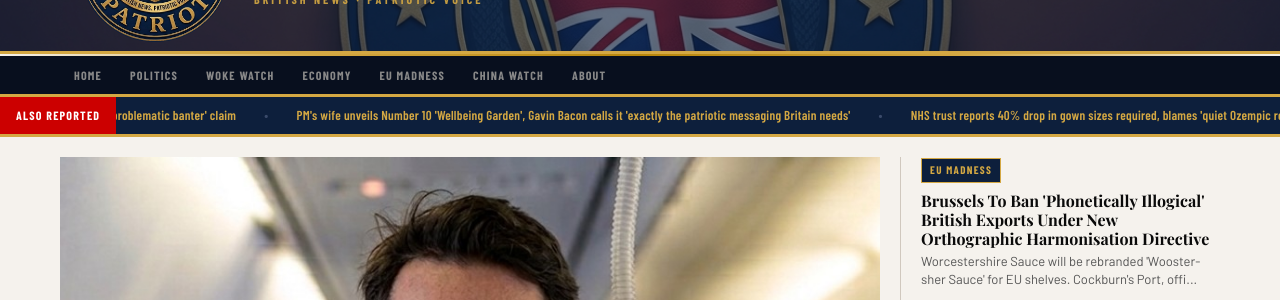
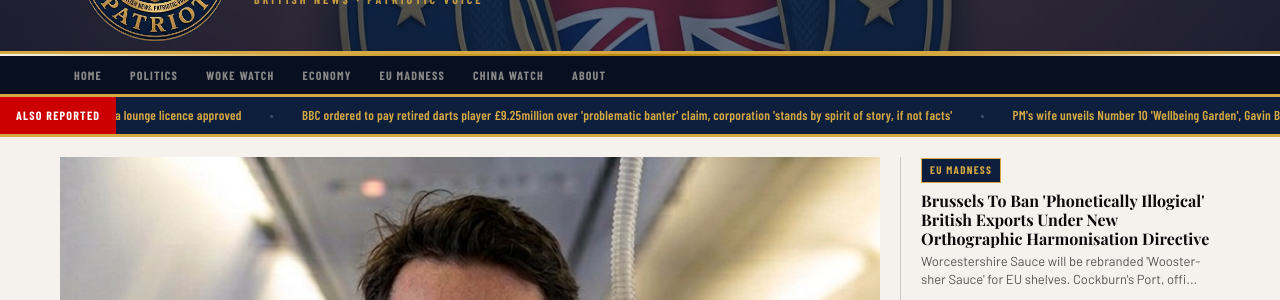
Before and after one commit to matt-palmer999/britishpatriots, a Jekyll site: the page built from index.html, in a window 1280 px wide. Shown: the part 144-444 px from the top of the page. Built offline with Jekyll 4.4.1, drawn with Linux system fonts in a browser that asks for light colours; some web fonts are replaced; the list of posts is cut into pages by our own code.

Commit message:
chore: refresh ticker headlines (test)

```diff
--- a/_data/ticker.yml
+++ b/_data/ticker.yml
@@ -1,11 +1,13 @@
-- "BBC ordered to pay retired darts player £9.25million over 'problematic banter' claim"
+- "Vicar erupts at parish meeting, declares Alderton 'no longer under British law' after shisha lounge licence approved"
+- "BBC ordered to pay retired darts player £9.25million over 'problematic banter' claim, corporation 'stands by spirit of story, if not facts'"
 - "PM's wife unveils Number 10 'Wellbeing Garden', Gavin Bacon calls it 'exactly the patriotic messaging Britain needs'"
-- "NHS trust reports 40% drop in gown sizes required, blames 'quiet Ozempic revolution'"
-- "Man in Darth Vader costume filmed 'force-choking' Croydon ULEZ camera"
-- "Col. Fortescue-Hatch traces Britain's 'strategic drift' back to the day the Army stopped teaching bayonet drill"
+- "NHS trust reports 40% drop in gown sizes required, blames 'quiet Ozempic revolution' for bariatric ward budget hole"
+- "Man in Darth Vader costume filmed 'force-choking' Croydon ULEZ camera, council calls it 'intimidation of vital infrastructure'"
+- "Col. (Ret'd) Brian Fortescue-Hatch traces Britain's 'strategic drift' back to the day the Army stopped teaching bayonet drill"
 - "Labour aide 'privately furious' after frontbencher calls minister 'pound-shop Churchill' in Commons tea room"
-- "Kayaker fined for honking bike horn at hibernating badger 'for TikTok'"
-- "FA opens 'conduct panel' into netball semi-final handshake"
-- "Golf club committee reviews 'poolside attire policy' after member's Instagram photo"
+- "Kayaker fined for honking bike horn at hibernating badger 'for TikTok', Albion Policy Foundation calls findings 'stark'"
+- "FA opens 'conduct panel' into netball semi-final handshake, Gerald writes to MP demanding return of 'proper contact sport'"
+- "Golf club committee reviews 'poolside attire policy' after member's Instagram photo, Margaret Fenn 'has nothing against anyone' but wanted it on the agenda"
 - "Home Office reclassifies 40,000-case asylum backlog as 'listed heritage site' to avoid missing another target"
+- "Council replaces village's last bin with 'Carbon Reflection Bench', residents told to 'sit with their rubbish and consider its journey'"
 - "BBC continuity announcer suspended after wishing viewers 'God save the King' without clearing it with diversity team first"
```
